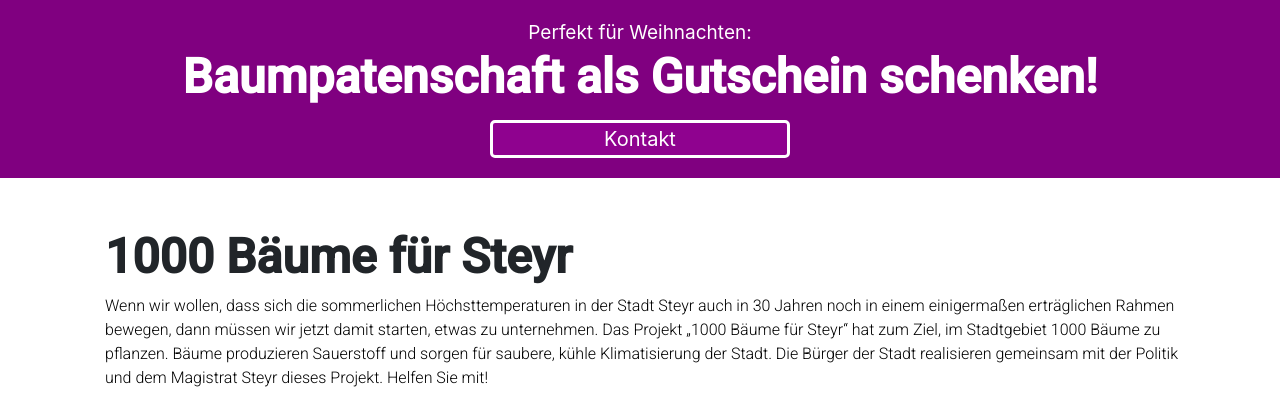
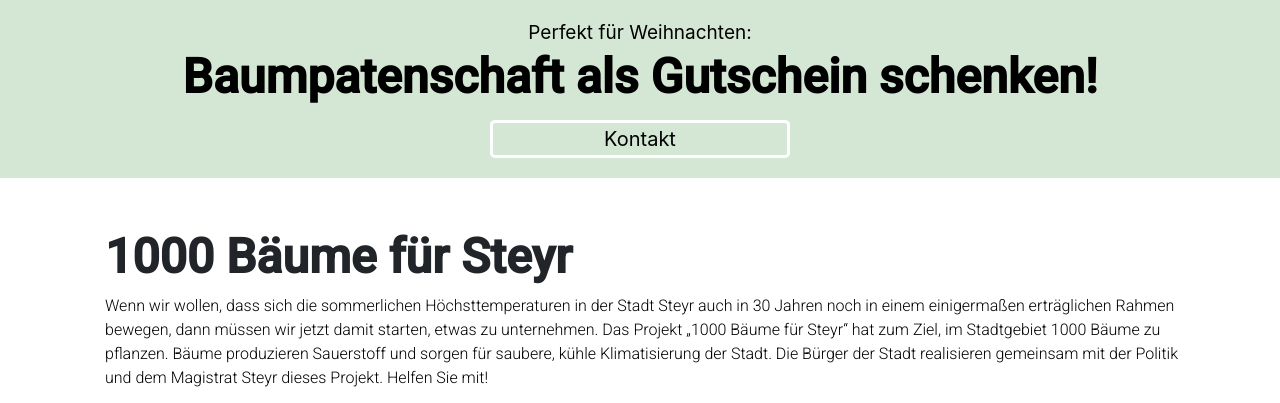
Before and after one commit to winterleitner/1000baeume, a PHP site: page / in a window 1280 px wide. Shown: the part 801-1204 px from the top of the page. Run offline with PHP 8.4, Linux system fonts and the light colour scheme; data comes from the database, SQL or seed files in the repository; data that the repository does not hold is empty; some libraries are stand-ins or nearby versions; some web fonts are replaced.

Commit message:
changed gutschein-box style

```diff
--- a/website/1000-Baeume.css
+++ b/website/1000-Baeume.css
@@ -199,52 +199,67 @@
     background-size: cover;
 }
 
-.holiday-box {
-    background-color: #800080;
-    color: white;
+/* region Gutschein-Bereich */
+
+.gutschein-box {
+    background-color: rgb(212, 230, 212);
+    color: black;
     margin-top: auto;
     text-align: center;
     padding-bottom: 20px;
     padding-top: 20px;
 }
 
-.holiday-box-intro {
+.holiday {
+    background-color: #800080;
+    color: white;
+}
+
+.gutschein-box-intro {
     font-size: 19px;
 }
 
-.holiday-box h1 {
+.gutschein-box h1 {
     margin: 0;
 }
 
-.holiday-box button, .holiday-box a {
-    background-color: #8f028f;
+.gutschein-box button, .gutschein-box a {
+    background-color: rgb(212, 230, 212);
     border-radius: 5px;
     border: 3px solid white;
-    color: white;
+    color: black;
     font-size: 20px;
     width: 300px;
     margin-top: 15px;
 }
 
 @media (max-width: 500px) {
-    .holiday-box {
+    .gutschein-box {
         padding-left: 20px;
         padding-right: 20px;
     }
-    .holiday-box h1 {
+    .gutschein-box h1 {
         font-size: 30px;
     }
-    .holiday-box button, .holiday-box a {
+    .gutschein-box button, .gutschein-box a {
         width: 90%;
     }
 }
 
 
 
-.holiday-box button:hover {
-    color: #8f028f;
+.gutschein-box button:hover {
     background-color: white;
+    color: rgb(212, 230, 212);
 }
+
+.holiday button:hover {
+    background-color: white;
+    color: #800080;
+}
+
+/* ----- END Gutschein-Bereich */
+
 
 .mygreybox {
     background-color: rgb(212, 230, 212);
--- a/website/index.php
+++ b/website/index.php
@@ -126,9 +126,9 @@
 
 </script>
 
-<div class="holiday-box">
+<div class="gutschein-box">
     <div>
-        <span class="holiday-box-intro">Perfekt für Weihnachten:</span>
+        <span class="gutschein-box-intro">Perfekt für Weihnachten:</span>
         <h1>Baumpatenschaft als Gutschein schenken!</h1>
         <button id="gift-contact" onclick="onGiftContactClicked()">Kontakt</button>
         <button id="gift-contact-phone" onclick="onGiftPhone()" hidden>Telefon: 0664 3423146</button>
```
